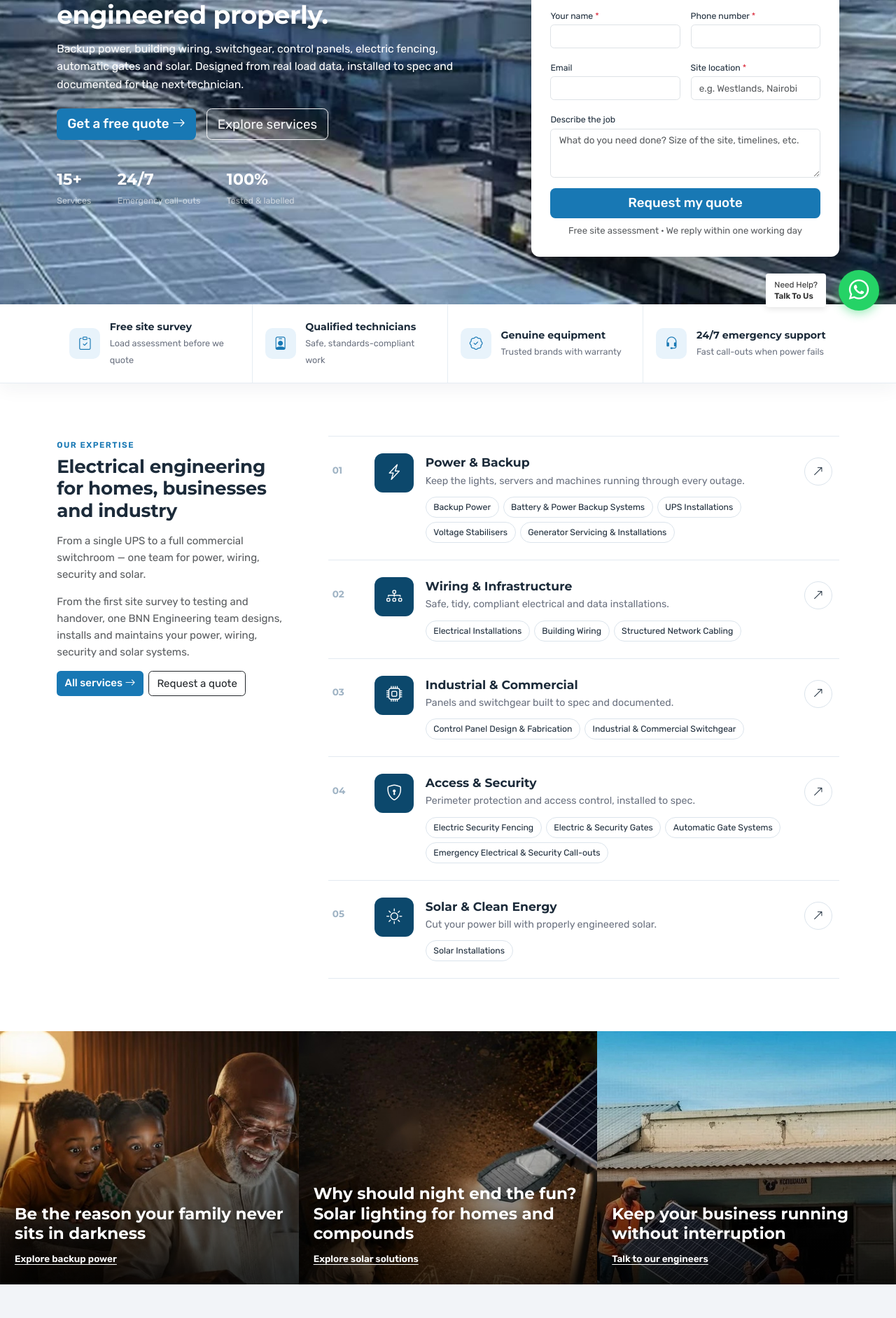
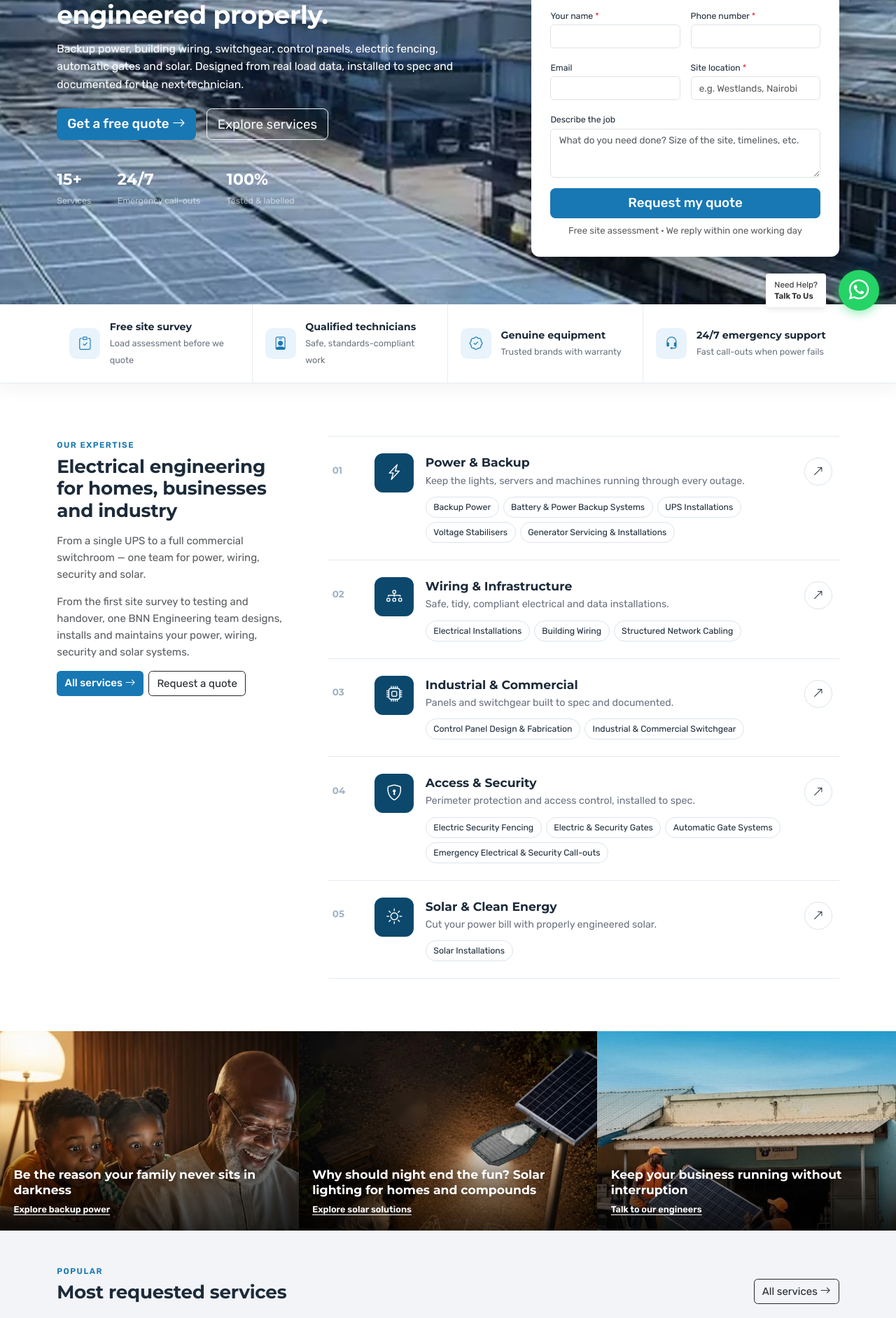
Before and after one commit to Kagunye/botsbnn, a Django app: page / in a window 1280 px wide. Shown: the part 332-2216 px from the top of the page at 70% size. Run offline with Django 5.2, Linux system fonts and the light colour scheme; data comes from the database, SQL or seed files in the repository; data that the repository does not hold is empty.

Commit message:
Zoom out homepage photo panels: 3:2 shape, wider family crop, smaller headlines
Co-Authored-By: Claude Opus 5.5 <noreply@anthropic.com>

```diff
--- a/static/css/style.css
+++ b/static/css/style.css
@@ -925,3 +925,13 @@ body { line-height: 1.6; }
   .home-panels .home-panel:last-child { aspect-ratio: 1.18 / 1; }
   .feature-banner-body { padding: 1.8rem 1.4rem; }
 }
+
+
+/* Photo panels: zoomed out (wider 3:2 shape shows more of each photo, lighter headlines) */
+.home-panel { aspect-ratio: 3 / 2; }
+.home-panel-title { font-size: clamp(1rem, 1.35vw, 1.25rem); }
+.home-panel-body { padding: 1.2rem 1.3rem 1.3rem; gap: .5rem; }
+.home-panel-link { font-size: .85rem; }
+.home-panel-shade { background: linear-gradient(180deg, rgba(0, 0, 0, 0) 50%, rgba(0, 0, 0, .3) 70%, rgba(0, 0, 0, .75) 100%); }
+@media (max-width: 991.98px) { .home-panels .home-panel:last-child { aspect-ratio: 3 / 1.4; } }
+@media (max-width: 575.98px) { .home-panels .home-panel:last-child { aspect-ratio: 3 / 2; } }
--- a/templates/base.html
+++ b/templates/base.html
@@ -14,7 +14,7 @@
   <link href="https://fonts.googleapis.com/css2?family=Montserrat:wght@600;700;800&family=Rubik:wght@400;500;600&display=swap" rel="stylesheet">
   <link href="https://cdn.jsdelivr.net/npm/bootstrap@5.3.3/dist/css/bootstrap.min.css" rel="stylesheet">
   <link href="https://cdn.jsdelivr.net/npm/bootstrap-icons@1.11.3/font/bootstrap-icons.min.css" rel="stylesheet">
-  <link href="{% static 'css/style.css' %}?v=39" rel="stylesheet">
+  <link href="{% static 'css/style.css' %}?v=40" rel="stylesheet">
   {% block extra_head %}{% endblock %}
 </head>
 <body>
```
Also changed, not shown: media/home_panels/family-power.jpg.
